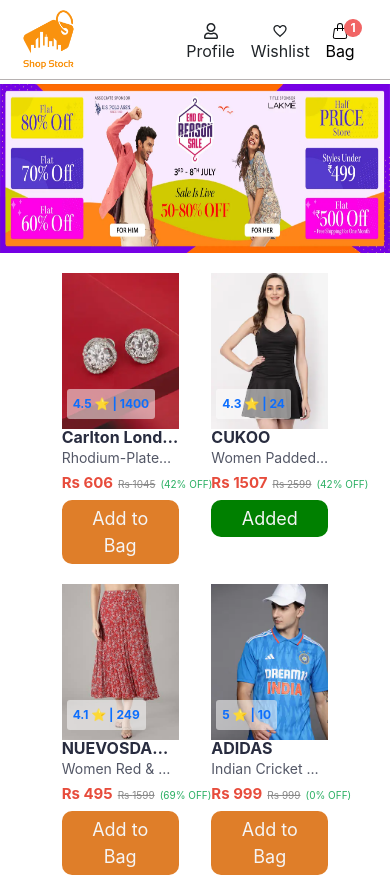
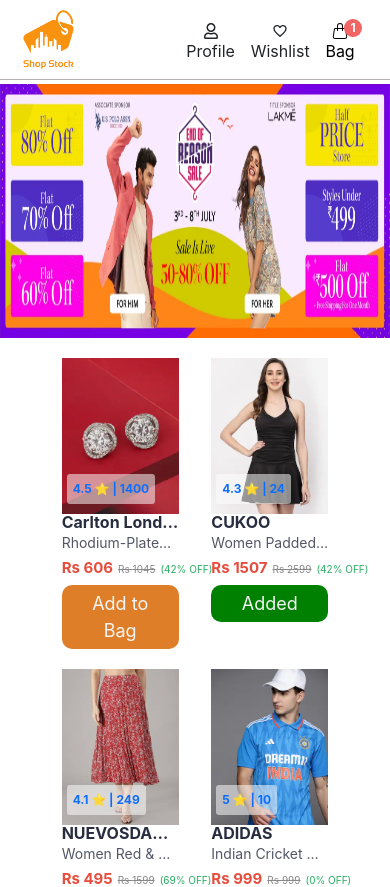
Before and after one commit to dhananjay-14/Shop_Stock, a React (Vite) app: page / in a window 390 px wide. Shown: the top 887 px of the page. Built offline with nearby package versions, Linux system fonts and the light colour scheme.

Commit message:
mobile-responsive

```diff
--- a/src/index.css
+++ b/src/index.css
@@ -466,7 +466,7 @@ main {
 
     .Slider img {
         width: 100vw;
-        height: 20vh;
+        height: 30vh;
     }
 
     main {
@@ -504,7 +504,7 @@ main {
 
     .Slider img {
         width: 100vw;
-        height: 20vh;
+        height: 30vh;
     }
 
     main {
```
